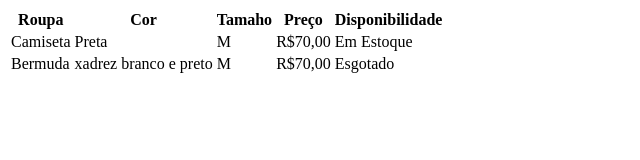
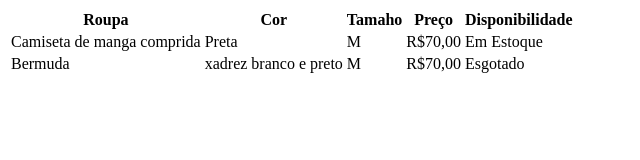
Before and after one commit to Neridian/aula-tabela, a plain HTML site: page index.html in a window 1280 px wide. Shown: the whole page, without its empty margins (0-640 px from the left). Drawn offline with Linux system fonts and the light colour scheme.

Commit message:
mudando camiseta para manga comprida

```diff
--- a/index.html
+++ b/index.html
@@ -16,7 +16,7 @@
             <th>Disponibilidade</th>
         </tr>
         <tr>
-            <td>Camiseta</td>
+            <td>Camiseta  de manga comprida</td>
             <td>Preta</td>
             <td>M</td>
             <td>R$70,00</td>
```
